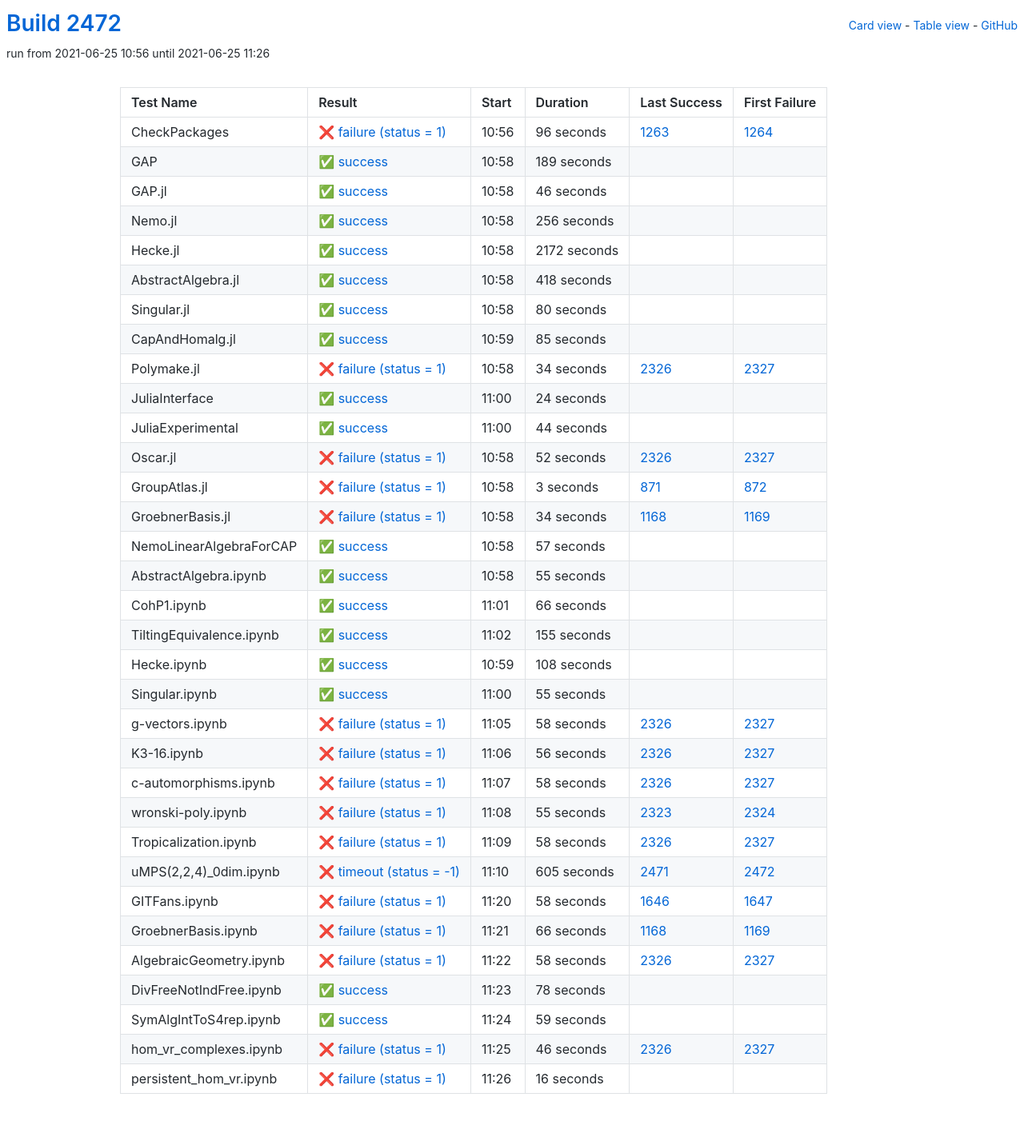
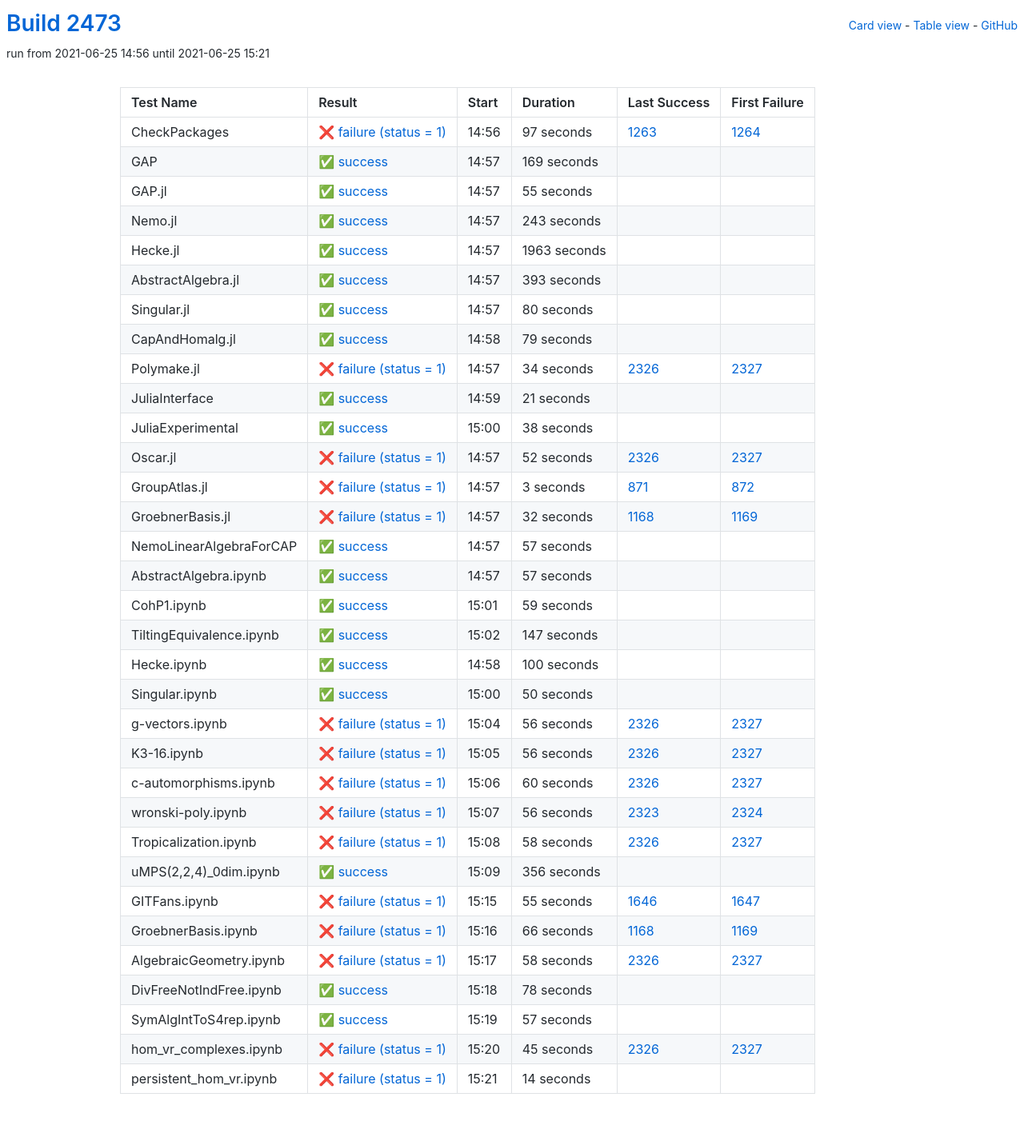
Before and after one commit to oscar-system/oscar-ci-status-stable, a Jekyll site: the page built from table.html, in a window 1280 px wide. Shown: the whole page at 80% size. Built offline with Jekyll 4.4.1, drawn with Linux system fonts in a browser that asks for light colours.

Commit message:
Build #2473

```diff
--- a/_data/ci.yml
+++ b/_data/ci.yml
@@ -1,6 +1,6 @@
 ---
-build: 2472
-build_url: https://oscarci.mathematik.uni-kl.de/job/oscar-stable/2472/
+build: 2473
+build_url: https://oscarci.mathematik.uni-kl.de/job/oscar-stable/2473/
 job: oscar-stable
 organization: oscar-system
 repo: oscar-ci-status-stable
@@ -8,80 +8,80 @@ repourl: https://github.com/oscar-system/oscar-ci-status-stable
 tests:
 - name: CheckPackages
   id: checkpackages
-  log: https://oscarci.mathematik.uni-kl.de/job/oscar-stable/2472/artifact/logs/build-2472/CheckPackages.log
-  start: 2021-06-25 10:56
+  log: https://oscarci.mathematik.uni-kl.de/job/oscar-stable/2473/artifact/logs/build-2473/CheckPackages.log
+  start: 2021-06-25 14:56
   success: false
   exitcode: 1
   status: failure
-  duration: 96
+  duration: 97
   last_success: 1263
   last_success_url: https://oscarci.mathematik.uni-kl.de/job/oscar-stable/1263/
   first_failure: 1264
   first_failure_url: https://oscarci.mathematik.uni-kl.de/job/oscar-stable/1264/
 - name: GAP
   id: gap
-  log: https://oscarci.mathematik.uni-kl.de/job/oscar-stable/2472/artifact/logs/build-2472/GAP.log
-  start: 2021-06-25 10:58
+  log: https://oscarci.mathematik.uni-kl.de/job/oscar-stable/2473/artifact/logs/build-2473/GAP.log
+  start: 2021-06-25 14:57
   success: true
   exitcode: 0
   status: success
-  duration: 189
+  duration: 169
   last_success: false
   last_success_url:
   first_failure: false
   first_failure_url:
 - name: GAP.jl
   id: gap-jl
-  log: https://oscarci.mathematik.uni-kl.de/job/oscar-stable/2472/artifact/logs/build-2472/GAP.jl.log
-  start: 2021-06-25 10:58
+  log: https://oscarci.mathematik.uni-kl.de/job/oscar-stable/2473/artifact/logs/build-2473/GAP.jl.log
+  start: 2021-06-25 14:57
   success: true
   exitcode: 0
   status: success
-  duration: 46
+  duration: 55
   last_success: false
   last_success_url:
   first_failure: false
   first_failure_url:
 - name: Nemo.jl
   id: nemo-jl
-  log: https://oscarci.mathematik.uni-kl.de/job/oscar-stable/2472/artifact/logs/build-2472/Nemo.jl.log
-  start: 2021-06-25 10:58
+  log: https://oscarci.mathematik.uni-kl.de/job/oscar-stable/2473/artifact/logs/build-2473/Nemo.jl.log
+  start: 2021-06-25 14:57
   success: true
   exitcode: 0
   status: success
-  duration: 256
+  duration: 243
   last_success: false
   last_success_url:
   first_failure: false
   first_failure_url:
 - name: Hecke.jl
   id: hecke-jl
-  log: https://oscarci.mathematik.uni-kl.de/job/oscar-stable/2472/artifact/logs/build-2472/Hecke.jl.log
-  start: 2021-06-25 10:58
+  log: https://oscarci.mathematik.uni-kl.de/job/oscar-stable/2473/artifact/logs/build-2473/Hecke.jl.log
+  start: 2021-06-25 14:57
   success: true
   exitcode: 0
   status: success
-  duration: 2172
+  duration: 1963
   last_success: false
   last_success_url:
   first_failure: false
   first_failure_url:
 - name: AbstractAlgebra.jl
   id: abstractalgebra-jl
-  log: https://oscarci.mathematik.uni-kl.de/job/oscar-stable/2472/artifact/logs/build-2472/AbstractAlgebra.jl.log
-  start: 2021-06-25 10:58
+  log: https://oscarci.mathematik.uni-kl.de/job/oscar-stable/2473/artifact/logs/build-2473/AbstractAlgebra.jl.log
+  start: 2021-06-25 14:57
   success: true
   exitcode: 0
   status: success
-  duration: 418
+  duration: 393
   last_success: false
   last_success_url:
   first_failure: false
   first_failure_url:
 - name: Singular.jl
   id: singular-jl
-  log: https://oscarci.mathematik.uni-kl.de/job/oscar-stable/2472/artifact/logs/build-2472/Singular.jl.log
-  start: 2021-06-25 10:58
+  log: https://oscarci.mathematik.uni-kl.de/job/oscar-stable/2473/artifact/logs/build-2473/Singular.jl.log
+  start: 2021-06-25 14:57
   success: true
   exitcode: 0
   status: success
@@ -92,20 +92,20 @@ tests:
   first_failure_url:
 - name: CapAndHomalg.jl
   id: capandhomalg-jl
-  log: https://oscarci.mathematik.uni-kl.de/job/oscar-stable/2472/artifact/logs/build-2472/CapAndHomalg.jl.log
-  start: 2021-06-25 10:59
+  log: https://oscarci.mathematik.uni-kl.de/job/oscar-stable/2473/artifact/logs/build-2473/CapAndHomalg.jl.log
+  start: 2021-06-25 14:58
   success: true
   exitcode: 0
   status: success
-  duration: 85
+  duration: 79
   last_success: false
   last_success_url:
   first_failure: false
   first_failure_url:
 - name: Polymake.jl
   id: polymake-jl
-  log: https://oscarci.mathematik.uni-kl.de/job/oscar-stable/2472/artifact/logs/build-2472/Polymake.jl.log
-  start: 2021-06-25 10:58
+  log: https://oscarci.mathematik.uni-kl.de/job/oscar-stable/2473/artifact/logs/build-2473/Polymake.jl.log
+  start: 2021-06-25 14:57
   success: false
   exitcode: 1
   status: failure
@@ -116,32 +116,32 @@ tests:
   first_failure_url: https://oscarci.mathematik.uni-kl.de/job/oscar-stable/2327/
 - name: JuliaInterface
   id: juliainterface
-  log: https://oscarci.mathematik.uni-kl.de/job/oscar-stable/2472/artifact/logs/build-2472/JuliaInterface.log
-  start: 2021-06-25 11:00
+  log: https://oscarci.mathematik.uni-kl.de/job/oscar-stable/2473/artifact/logs/build-2473/JuliaInterface.log
+  start: 2021-06-25 14:59
   success: true
   exitcode: 0
   status: success
-  duration: 24
+  duration: 21
   last_success: false
   last_success_url:
   first_failure: false
   first_failure_url:
 - name: JuliaExperimental
   id: juliaexperimental
-  log: https://oscarci.mathematik.uni-kl.de/job/oscar-stable/2472/artifact/logs/build-2472/JuliaExperimental.log
-  start: 2021-06-25 11:00
+  log: https://oscarci.mathematik.uni-kl.de/job/oscar-stable/2473/artifact/logs/build-2473/JuliaExperimental.log
+  start: 2021-06-25 15:00
   success: true
   exitcode: 0
   status: success
-  duration: 44
+  duration: 38
   last_success: false
   last_success_url:
   first_failure: false
   first_failure_url:
 - name: Oscar.jl
   id: oscar-jl
-  log: https://oscarci.mathematik.uni-kl.de/job/oscar-stable/2472/artifact/logs/build-2472/Oscar.jl.log
-  start: 2021-06-25 10:58
+  log: https://oscarci.mathematik.uni-kl.de/job/oscar-stable/2473/artifact/logs/build-2473/Oscar.jl.log
+  start: 2021-06-25 14:57
   success: false
   exitcode: 1
   status: failure
@@ -152,8 +152,8 @@ tests:
   first_failure_url: https://oscarci.mathematik.uni-kl.de/job/oscar-stable/2327/
 - name: GroupAtlas.jl
   id: groupatlas-jl
-  log: https://oscarci.mathematik.uni-kl.de/job/oscar-stable/2472/artifact/logs/build-2472/GroupAtlas.jl.log
-  start: 2021-06-25 10:58
+  log: https://oscarci.mathematik.uni-kl.de/job/oscar-stable/2473/artifact/logs/build-2473/GroupAtlas.jl.log
+  start: 2021-06-25 14:57
   success: false
   exitcode: 1
   status: failure
@@ -164,20 +164,20 @@ tests:
   first_failure_url: https://oscarci.mathematik.uni-kl.de/job/oscar-stable/872/
 - name: GroebnerBasis.jl
   id: groebnerbasis-jl
-  log: https://oscarci.mathematik.uni-kl.de/job/oscar-stable/2472/artifact/logs/build-2472/GroebnerBasis.jl.log
-  start: 2021-06-25 10:58
+  log: https://oscarci.mathematik.uni-kl.de/job/oscar-stable/2473/artifact/logs/build-2473/GroebnerBasis.jl.log
+  start: 2021-06-25 14:57
   success: false
   exitcode: 1
   status: failure
-  duration: 34
+  duration: 32
   last_success: 1168
   last_success_url: https://oscarci.mathematik.uni-kl.de/job/oscar-stable/1168/
   first_failure: 1169
   first_failure_url: https://oscarci.mathematik.uni-kl.de/job/oscar-stable/1169/
 - name: NemoLinearAlgebraForCAP
   id: nemolinearalgebraforcap
-  log: https://oscarci.mathematik.uni-kl.de/job/oscar-stable/2472/artifact/logs/build-2472/NemoLinearAlgebraForCAP.log
-  start: 2021-06-25 10:58
+  log: https://oscarci.mathematik.uni-kl.de/job/oscar-stable/2473/artifact/logs/build-2473/NemoLinearAlgebraForCAP.log
+  start: 2021-06-25 14:57
   success: true
   exitcode: 0
   status: success
@@ -188,80 +188,80 @@ tests:
   first_failure_url:
 - name: AbstractAlgebra.ipynb
   id: abstractalgebra-ipynb
-  log: https://oscarci.mathematik.uni-kl.de/job/oscar-stable/2472/artifact/logs/build-2472/AbstractAlgebra.ipynb.log
-  start: 2021-06-25 10:58
+  log: https://oscarci.mathematik.uni-kl.de/job/oscar-stable/2473/artifact/logs/build-2473/AbstractAlgebra.ipynb.log
+  start: 2021-06-25 14:57
   success: true
   exitcode: 0
   status: success
-  duration: 55
+  duration: 57
   last_success: false
   last_success_url:
   first_failure: false
   first_failure_url:
 - name: CohP1.ipynb
   id: cohp1-ipynb
-  log: https://oscarci.mathematik.uni-kl.de/job/oscar-stable/2472/artifact/logs/build-2472/CohP1.ipynb.log
-  start: 2021-06-25 11:01
+  log: https://oscarci.mathematik.uni-kl.de/job/oscar-stable/2473/artifact/logs/build-2473/CohP1.ipynb.log
+  start: 2021-06-25 15:01
   success: true
   exitcode: 0
   status: success
-  duration: 66
+  duration: 59
   last_success: false
   last_success_url:
   first_failure: false
   first_failure_url:
 - name: TiltingEquivalence.ipynb
   id: tiltingequivalence-ipynb
-  log: https://oscarci.mathematik.uni-kl.de/job/oscar-stable/2472/artifact/logs/build-2472/TiltingEquivalence.ipynb.log
-  start: 2021-06-25 11:02
+  log: https://oscarci.mathematik.uni-kl.de/job/oscar-stable/2473/artifact/logs/build-2473/TiltingEquivalence.ipynb.log
+  start: 2021-06-25 15:02
   success: true
   exitcode: 0
   status: success
-  duration: 155
+  duration: 147
   last_success: false
   last_success_url:
   first_failure: false
   first_failure_url:
 - name: Hecke.ipynb
   id: hecke-ipynb
-  log: https://oscarci.mathematik.uni-kl.de/job/oscar-stable/2472/artifact/logs/build-2472/Hecke.ipynb.log
-  start: 2021-06-25 10:59
+  log: https://oscarci.mathematik.uni-kl.de/job/oscar-stable/2473/artifact/logs/build-2473/Hecke.ipynb.log
+  start: 2021-06-25 14:58
   success: true
   exitcode: 0
   status: success
-  duration: 108
+  duration: 100
   last_success: false
   last_success_url:
   first_failure: false
   first_failure_url:
 - name: Singular.ipynb
   id: singular-ipynb
-  log: https://oscarci.mathematik.uni-kl.de/job/oscar-stable/2472/artifact/logs/build-2472/Singular.ipynb.log
-  start: 2021-06-25 11:00
+  log: https://oscarci.mathematik.uni-kl.de/job/oscar-stable/2473/artifact/logs/build-2473/Singular.ipynb.log
+  start: 2021-06-25 15:00
   success: true
   exitcode: 0
   status: success
-  duration: 55
+  duration: 50
   last_success: false
   last_success_url:
   first_failure: false
   first_failure_url:
 - name: g-vectors.ipynb
   id: g-vectors-ipynb
-  log: https://oscarci.mathematik.uni-kl.de/job/oscar-stable/2472/artifact/logs/build-2472/g-vectors.ipynb.log
-  start: 2021-06-25 11:05
+  log: https://oscarci.mathematik.uni-kl.de/job/oscar-stable/2473/artifact/logs/build-2473/g-vectors.ipynb.log
+  start: 2021-06-25 15:04
   success: false
   exitcode: 1
   status: failure
-  duration: 58
+  duration: 56
   last_success: 2326
   last_success_url: https://oscarci.mathematik.uni-kl.de/job/oscar-stable/2326/
   first_failure: 2327
   first_failure_url: https://oscarci.mathematik.uni-kl.de/job/oscar-stable/2327/
 - name: K3-16.ipynb
   id: k3-16-ipynb
-  log: https://oscarci.mathematik.uni-kl.de/job/oscar-stable/2472/artifact/logs/build-2472/K3-16.ipynb.log
-  start: 2021-06-25 11:06
+  log: https://oscarci.mathematik.uni-kl.de/job/oscar-stable/2473/artifact/logs/build-2473/K3-16.ipynb.log
+  start: 2021-06-25 15:05
   success: false
   exitcode: 1
   status: failure
@@ -272,32 +272,32 @@ tests:
   first_failure_url: https://oscarci.mathematik.uni-kl.de/job/oscar-stable/2327/
 - name: c-automorphisms.ipynb
   id: c-automorphisms-ipynb
-  log: https://oscarci.mathematik.uni-kl.de/job/oscar-stable/2472/artifact/logs/build-2472/c-automorphisms.ipynb.log
-  start: 2021-06-25 11:07
+  log: https://oscarci.mathematik.uni-kl.de/job/oscar-stable/2473/artifact/logs/build-2473/c-automorphisms.ipynb.log
+  start: 2021-06-25 15:06
   success: false
   exitcode: 1
   status: failure
-  duration: 58
+  duration: 60
   last_success: 2326
   last_success_url: https://oscarci.mathematik.uni-kl.de/job/oscar-stable/2326/
   first_failure: 2327
   first_failure_url: https://oscarci.mathematik.uni-kl.de/job/oscar-stable/2327/
 - name: wronski-poly.ipynb
   id: wronski-poly-ipynb
-  log: https://oscarci.mathematik.uni-kl.de/job/oscar-stable/2472/artifact/logs/build-2472/wronski-poly.ipynb.log
-  start: 2021-06-25 11:08
+  log: https://oscarci.mathematik.uni-kl.de/job/oscar-stable/2473/artifact/logs/build-2473/wronski-poly.ipynb.log
+  start: 2021-06-25 15:07
   success: false
   exitcode: 1
   status: failure
-  duration: 55
+  duration: 56
   last_success: 2323
   last_success_url: https://oscarci.mathematik.uni-kl.de/job/oscar-stable/2323/
   first_failure: 2324
   first_failure_url: https://oscarci.mathematik.uni-kl.de/job/oscar-stable/2324/
 - name: Tropicalization.ipynb
   id: tropicalization-ipynb
-  log: https://oscarci.mathematik.uni-kl.de/job/oscar-stable/2472/artifact/logs/build-2472/Tropicalization.ipynb.log
-  start: 2021-06-25 11:09
+  log: https://oscarci.mathematik.uni-kl.de/job/oscar-stable/2473/artifact/logs/build-2473/Tropicalization.ipynb.log
+  start: 2021-06-25 15:08
   success: false
   exitcode: 1
   status: failure
@@ -308,32 +308,32 @@ tests:
   first_failure_url: https://oscarci.mathematik.uni-kl.de/job/oscar-stable/2327/
 - name: uMPS(2,2,4)_0dim.ipynb
   id: umps-2-2-4-0dim-ipynb
-  log: https://oscarci.mathematik.uni-kl.de/job/oscar-stable/2472/artifact/logs/build-2472/uMPS-2-2-4-_0dim.ipynb.log
-  start: 2021-06-25 11:10
-  success: false
-  exitcode: -1
-  status: timeout
-  duration: 605
-  last_success: 2471
-  last_success_url: https://oscarci.mathematik.uni-kl.de/job/oscar-stable/2471/
-  first_failure: 2472
-  first_failure_url: https://oscarci.mathematik.uni-kl.de/job/oscar-stable/2472/
+  log: https://oscarci.mathematik.uni-kl.de/job/oscar-stable/2473/artifact/logs/build-2473/uMPS-2-2-4-_0dim.ipynb.log
+  start: 2021-06-25 15:09
+  success: true
+  exitcode: 0
+  status: success
+  duration: 356
+  last_success: false
+  last_success_url:
+  first_failure: false
+  first_failure_url:
 - name: GITFans.ipynb
   id: gitfans-ipynb
-  log: https://oscarci.mathematik.uni-kl.de/job/oscar-stable/2472/artifact/logs/build-2472/GITFans.ipynb.log
-  start: 2021-06-25 11:20
+  log: https://oscarci.mathematik.uni-kl.de/job/oscar-stable/2473/artifact/logs/build-2473/GITFans.ipynb.log
+  start: 2021-06-25 15:15
   success: false
   exitcode: 1
   status: failure
-  duration: 58
+  duration: 55
   last_success: 1646
   last_success_url: https://oscarci.mathematik.uni-kl.de/job/oscar-stable/1646/
   first_failure: 1647
   first_failure_url: https://oscarci.mathematik.uni-kl.de/job/oscar-stable/1647/
 - name: GroebnerBasis.ipynb
   id: groebnerbasis-ipynb
-  log: https://oscarci.mathematik.uni-kl.de/job/oscar-stable/2472/artifact/logs/build-2472/GroebnerBasis.ipynb.log
-  start: 2021-06-25 11:21
+  log: https://oscarci.mathematik.uni-kl.de/job/oscar-stable/2473/artifact/logs/build-2473/GroebnerBasis.ipynb.log
+  start: 2021-06-25 15:16
   success: false
   exitcode: 1
   status: failure
@@ -344,8 +344,8 @@ tests:
   first_failure_url: https://oscarci.mathematik.uni-kl.de/job/oscar-stable/1169/
 - name: AlgebraicGeometry.ipynb
   id: algebraicgeometry-ipynb
-  log: https://oscarci.mathematik.uni-kl.de/job/oscar-stable/2472/artifact/logs/build-2472/AlgebraicGeometry.ipynb.log
-  start: 2021-06-25 11:22
+  log: https://oscarci.mathematik.uni-kl.de/job/oscar-stable/2473/artifact/logs/build-2473/AlgebraicGeometry.ipynb.log
+  start: 2021-06-25 15:17
   success: false
   exitcode: 1
   status: failure
@@ -356,8 +356,8 @@ tests:
   first_failure_url: https://oscarci.mathematik.uni-kl.de/job/oscar-stable/2327/
 - name: DivFreeNotIndFree.ipynb
   id: divfreenotindfree-ipynb
-  log: https://oscarci.mathematik.uni-kl.de/job/oscar-stable/2472/artifact/logs/build-2472/DivFreeNotIndFree.ipynb.log
-  start: 2021-06-25 11:23
+  log: https://oscarci.mathematik.uni-kl.de/job/oscar-stable/2473/artifact/logs/build-2473/DivFreeNotIndFree.ipynb.log
+  start: 2021-06-25 15:18
   success: true
   exitcode: 0
   status: success
@@ -368,36 +368,36 @@ tests:
   first_failure_url:
 - name: SymAlgIntToS4rep.ipynb
   id: symalginttos4rep-ipynb
-  log: https://oscarci.mathematik.uni-kl.de/job/oscar-stable/2472/artifact/logs/build-2472/SymAlgIntToS4rep.ipynb.log
-  start: 2021-06-25 11:24
+  log: https://oscarci.mathematik.uni-kl.de/job/oscar-stable/2473/artifact/logs/build-2473/SymAlgIntToS4rep.ipynb.log
+  start: 2021-06-25 15:19
   success: true
   exitcode: 0
   status: success
-  duration: 59
+  duration: 57
   last_success: false
   last_success_url:
   first_failure: false
   first_failure_url:
 - name: hom_vr_complexes.ipynb
   id: hom-vr-complexes-ipynb
-  log: https://oscarci.mathematik.uni-kl.de/job/oscar-stable/2472/artifact/logs/build-2472/hom_vr_complexes.ipynb.log
-  start: 2021-06-25 11:25
+  log: https://oscarci.mathematik.uni-kl.de/job/oscar-stable/2473/artifact/logs/build-2473/hom_vr_complexes.ipynb.log
+  start: 2021-06-25 15:20
   success: false
   exitcode: 1
   status: failure
-  duration: 46
+  duration: 45
   last_success: 2326
   last_success_url: https://oscarci.mathematik.uni-kl.de/job/oscar-stable/2326/
   first_failure: 2327
   first_failure_url: https://oscarci.mathematik.uni-kl.de/job/oscar-stable/2327/
 - name: persistent_hom_vr.ipynb
   id: persistent-hom-vr-ipynb
-  log: https://oscarci.mathematik.uni-kl.de/job/oscar-stable/2472/artifact/logs/build-2472/persistent_hom_vr.ipynb.log
-  start: 2021-06-25 11:26
+  log: https://oscarci.mathematik.uni-kl.de/job/oscar-stable/2473/artifact/logs/build-2473/persistent_hom_vr.ipynb.log
+  start: 2021-06-25 15:21
   success: false
   exitcode: 1
   status: failure
-  duration: 16
+  duration: 14
   last_success: false
   last_success_url:
   first_failure: false
```
Also changed, not shown: README.md.
